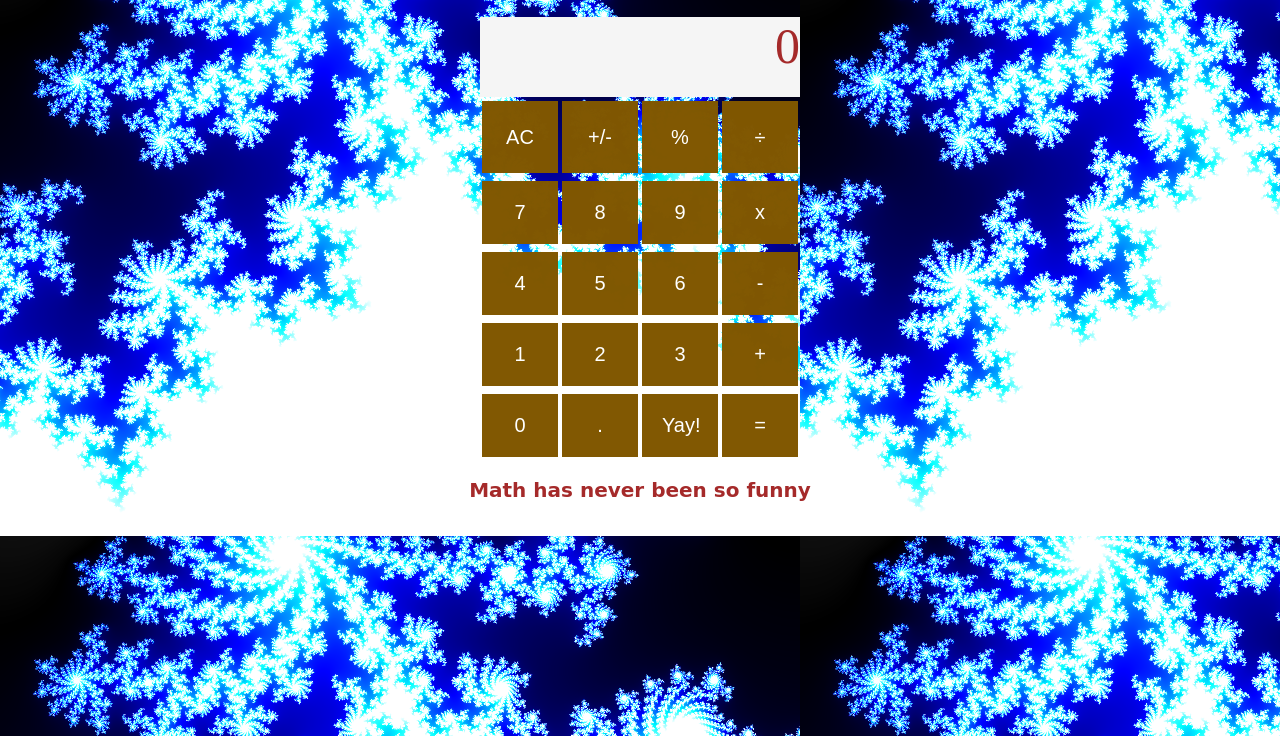
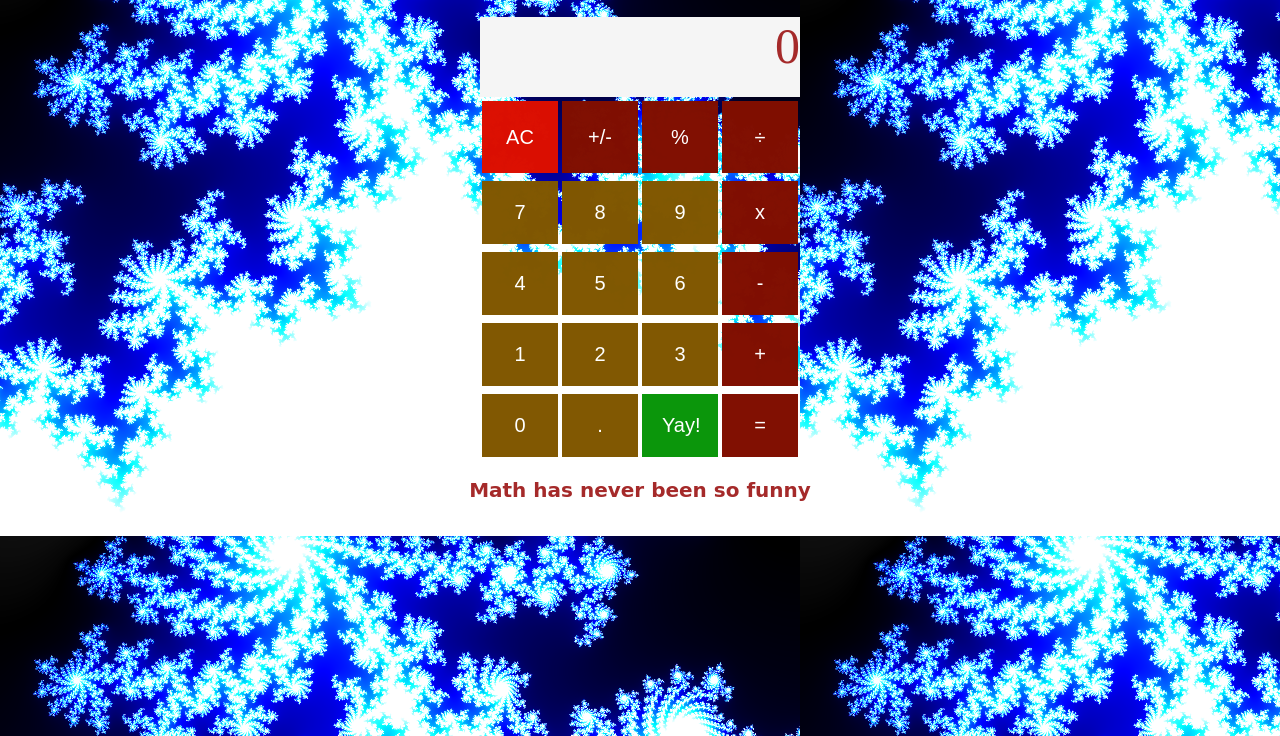
Before and after one commit to BassemSadik/calculator, a plain HTML site: page calculator.html in a window 1280 px wide. Shown: the part 64-800 px from the top of the page. Drawn offline with Linux system fonts and the light colour scheme.

Commit message:
Add files via upload

```diff
--- a/calculator.html
+++ b/calculator.html
@@ -37,12 +37,14 @@
 <audio id="myaudio10">
   <source src="Yell+3.mp3" type="audio/mpeg">
 </audio>
+<audio id="myaudio111">
+  <source src="Yell+3.mp3" type="audio/mpeg">
+</audio>
 
+<!-- auudio 2-->
 <audio id="myaudio21">
     <source src="SCREAM_4.mp3" type="audio/mpeg">
 </audio>
-
-<!-- auudio 2-->
 <audio id="myaudio22">
   <source src="SCREAM_4.mp3" type="audio/mpeg">
 </audio>
@@ -61,9 +63,7 @@
 <audio id="myaudio27">
   <source src="SCREAM_4.mp3" type="audio/mpeg">
 </audio>
-<audio id="myaudio28">
-  <source src="SCREAM_4.mp3" type="audio/mpeg">
-</audio>
+
 
 <audio id="myaudio3">
         <source src="Applause.mp3" type="audio/mpeg">
@@ -131,10 +131,51 @@ h2{
   margin: 4px 2px;
 }
 
+.btn2 {
+  background-color: rgba(128, 15, 0, 0.993);
+  border: none;
+  color: white;
+  padding: 20px;
+  text-align: center;
+  font-size: 20px;
+  margin: 4px 2px;
+}
+
+.btn3 {
+  background-color: rgba(220, 15, 0, 0.993);
+  border: none;
+  color: white;
+  padding: 20px;
+  text-align: center;
+  font-size: 20px;
+  margin: 4px 2px;
+}
+
+.btn4 {
+  background-color: rgba(10, 150, 10, 0.993);
+  border: none;
+  color: white;
+  padding: 20px;
+  text-align: center;
+  font-size: 20px;
+  margin: 4px 2px;
+}
+
 .btn:focus {
   background-color:rgb(200, 0, 255);
 }
 
+.btn2:focus {
+  background-color:rgb(200, 0, 255);
+}
+
+.btn3:focus {
+  background-color:rgb(200, 0, 255);
+}
+
+.btn4:focus {
+  background-color:rgb(200, 0, 255);
+}
 </style>
 </head>
 
@@ -147,30 +188,30 @@ h2{
 <div class="container">
         <div class="item item-header">0</div>
 
-        <button class="btn" onclick="playsnd4()">AC</button>
-        <button class="btn" onclick="playsnd21()">+/-</button>
-        <button class="btn" onclick="playsnd22()">%</button>
-        <button class="btn" onclick="playsnd23()">÷</button>
+        <button class="btn3" onclick="playsnd4()">AC</button>
+        <button class="btn2" onclick="playsnd21()">+/-</button>
+        <button class="btn2" onclick="playsnd22()">%</button>
+        <button class="btn2" onclick="playsnd23()">÷</button>
 
         <button class="btn" onclick="playsnd17()">7</button>
         <button class="btn" onclick="playsnd18()">8</button>
         <button class="btn" onclick="playsnd19()">9</button>
-        <button class="btn" onclick="playsnd24()">x</button>
+        <button class="btn2" onclick="playsnd24()">x</button>
 
         <button class="btn" onclick="playsnd14()">4</button>
         <button class="btn" onclick="playsnd15()">5</button>
         <button class="btn" onclick="playsnd16()">6</button>
-        <button class="btn" onclick="playsnd25()">-</button>
+        <button class="btn2" onclick="playsnd25()">-</button>
 
         <button class="btn" onclick="playsnd11()">1</button>
         <button class="btn" onclick="playsnd12()">2</button>
         <button class="btn" onclick="playsnd13()">3</button>
-        <button class="btn" onclick="playsnd26()">+</button>
+        <button class="btn2" onclick="playsnd26()">+</button>
 
         <button class="btn" onclick="playsnd10()">0</button>
-        <button class="btn" onclick="playsnd27()">.</button>
-        <button class="btn" onclick="playsnd3()">Yay!</button>
-        <button class="btn" onclick="playsnd28()">=</button>
+        <button class="btn" onclick="playsnd111()">.</button>
+        <button class="btn4" onclick="playsnd3()">Yay!</button>
+        <button class="btn2" onclick="playsnd27()">=</button>
       </div>
 
       <script>
@@ -224,6 +265,11 @@ h2{
                   snd10.play();
                   snd10.oncanplaythrough = function(){};
               }
+              var snd111 = document.getElementById("myaudio111");
+                  function playsnd111() {
+                  snd111.play();
+                  snd111.oncanplaythrough = function(){};
+              }
 
             var snd21 = document.getElementById("myaudio21");
                   function playsnd21() {
@@ -260,11 +306,6 @@ h2{
                   snd27.oncanplaythrough = function(){};
                   snd27.play();
               }
-              var snd28 = document.getElementById("myaudio28");
-                  function playsnd28() {
-                  snd28.oncanplaythrough = function(){};
-                  snd28.play();
-              }
 
             var snd3 = document.getElementById("myaudio3");
                   function playsnd3() {
```
